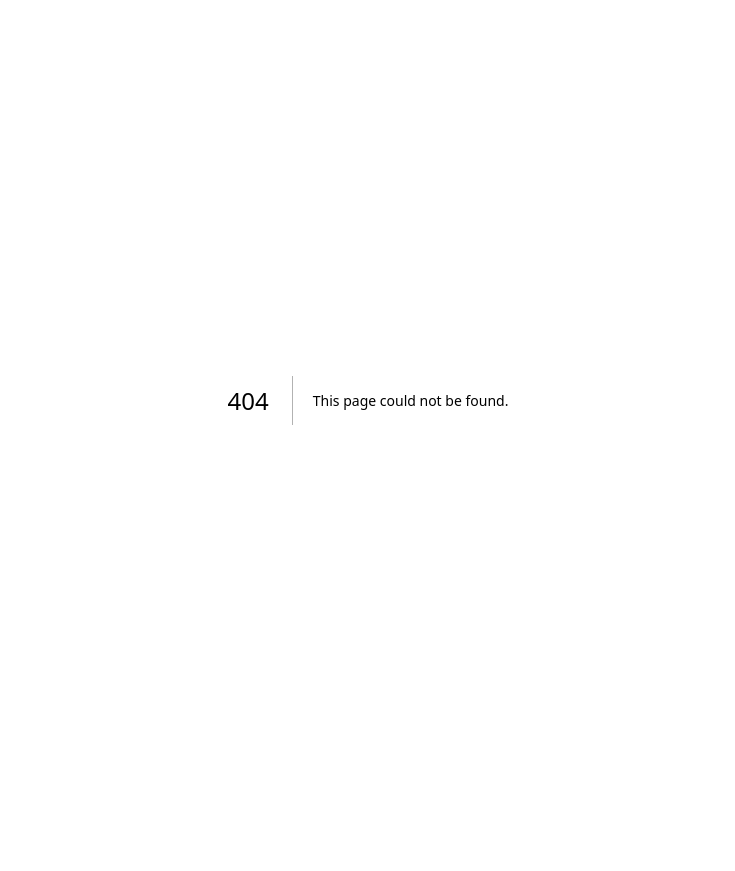
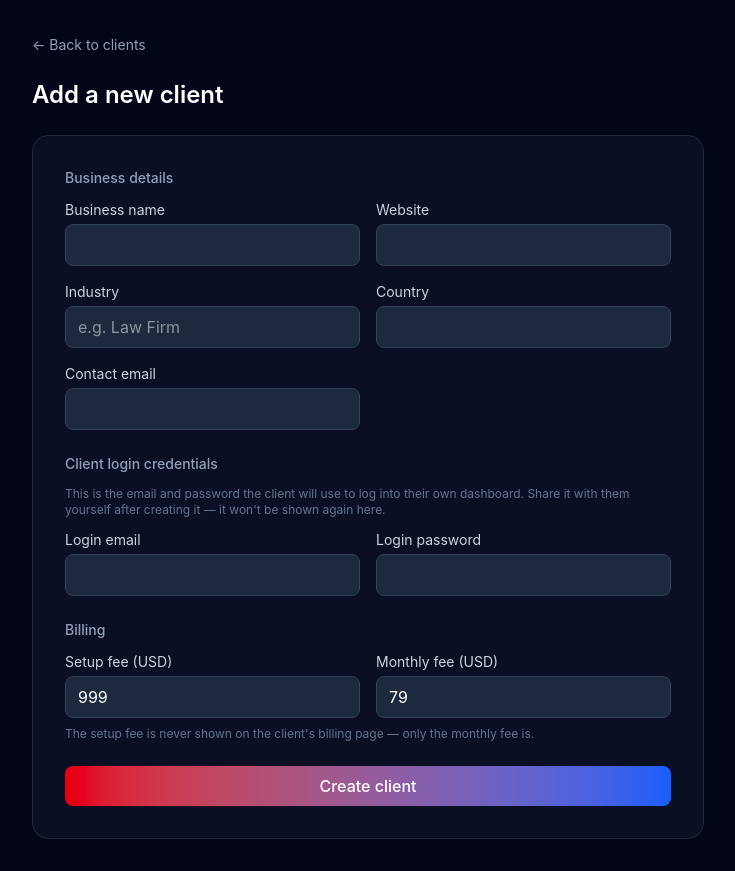
Before and after one commit to nitudevi5763-bit/aurenn-ai-platform, a Next.js app: page /admin/clients/new in a window 1280 px wide. Before the commit this address had no page. Shown: the whole page, without its empty margins (272-1007 px from the left). Before the commit the page ends 800 px from the top, so only its background shows below. Built offline with nearby package versions, Linux system fonts and the light colour scheme.

Commit message:
Create page.tsx

```diff
--- /dev/null
+++ b/src/app/admin/clients/new/page.tsx
@@ -0,0 +1,95 @@
+import Link from 'next/link'
+import { createClientAction } from '@/app/admin/actions'
+
+export default function NewClientPage() {
+  return (
+    <main className="min-h-screen bg-slate-950 p-8 text-white">
+      <div className="mx-auto max-w-2xl">
+        <Link href="/admin" className="mb-6 inline-block text-sm text-slate-400 hover:text-white">
+          &larr; Back to clients
+        </Link>
+
+        <h1 className="mb-6 text-2xl font-semibold">Add a new client</h1>
+
+        <form
+          action={createClientAction}
+          className="space-y-6 rounded-2xl border border-slate-800 bg-slate-900/60 p-8"
+        >
+          <div>
+            <h2 className="mb-3 text-sm font-medium text-slate-400">Business details</h2>
+            <div className="grid grid-cols-2 gap-4">
+              <Field label="Business name" name="name" required />
+              <Field label="Website" name="website" />
+              <Field label="Industry" name="industry" placeholder="e.g. Law Firm" />
+              <Field label="Country" name="country" />
+              <Field label="Contact email" name="contact_email" type="email" />
+            </div>
+          </div>
+
+          <div>
+            <h2 className="mb-3 text-sm font-medium text-slate-400">Client login credentials</h2>
+            <p className="mb-3 text-xs text-slate-500">
+              This is the email and password the client will use to log into their own dashboard.
+              Share it with them yourself after creating it — it won&apos;t be shown again here.
+            </p>
+            <div className="grid grid-cols-2 gap-4">
+              <Field label="Login email" name="login_email" type="email" required />
+              <Field label="Login password" name="login_password" type="text" required />
+            </div>
+          </div>
+
+          <div>
+            <h2 className="mb-3 text-sm font-medium text-slate-400">Billing</h2>
+            <div className="grid grid-cols-2 gap-4">
+              <Field label="Setup fee (USD)" name="setup_fee" type="number" defaultValue="999" />
+              <Field label="Monthly fee (USD)" name="monthly_fee" type="number" defaultValue="79" />
+            </div>
+            <p className="mt-2 text-xs text-slate-500">
+              The setup fee is never shown on the client&apos;s billing page — only the monthly fee is.
+            </p>
+          </div>
+
+          <button
+            type="submit"
+            className="w-full rounded-lg bg-gradient-to-r from-red-600 to-blue-600 px-4 py-2 font-medium text-white transition hover:opacity-90"
+          >
+            Create client
+          </button>
+        </form>
+      </div>
+    </main>
+  )
+}
+
+function Field({
+  label,
+  name,
+  type = 'text',
+  required,
+  placeholder,
+  defaultValue,
+}: {
+  label: string
+  name: string
+  type?: string
+  required?: boolean
+  placeholder?: string
+  defaultValue?: string
+}) {
+  return (
+    <div>
+      <label className="mb-1 block text-sm text-slate-300" htmlFor={name}>
+        {label}
+      </label>
+      <input
+        id={name}
+        name={name}
+        type={type}
+        required={required}
+        placeholder={placeholder}
+        defaultValue={defaultValue}
+        className="w-full rounded-lg border border-slate-700 bg-slate-800 px-3 py-2 text-white outline-none focus:border-red-500"
+      />
+    </div>
+  )
+}
```
